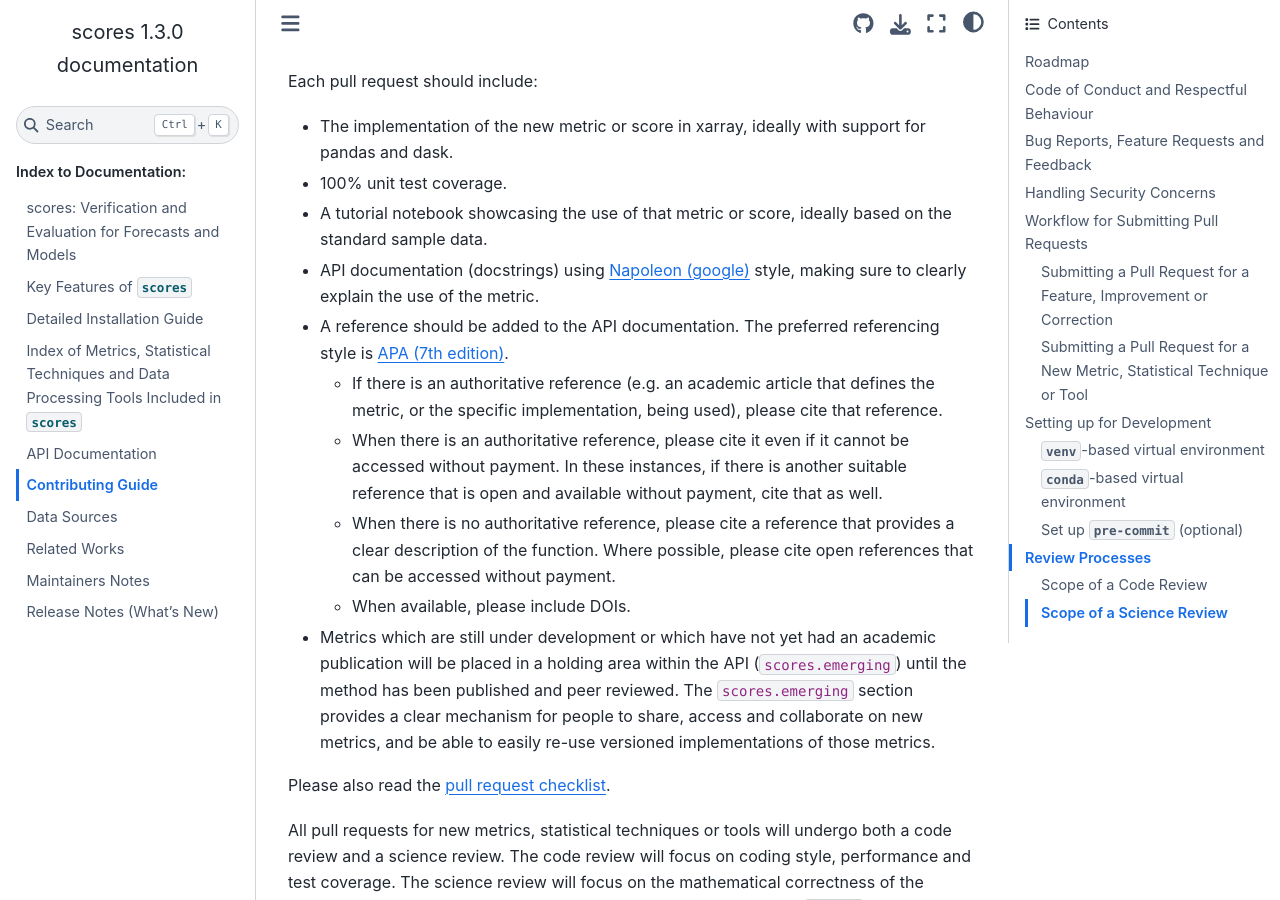
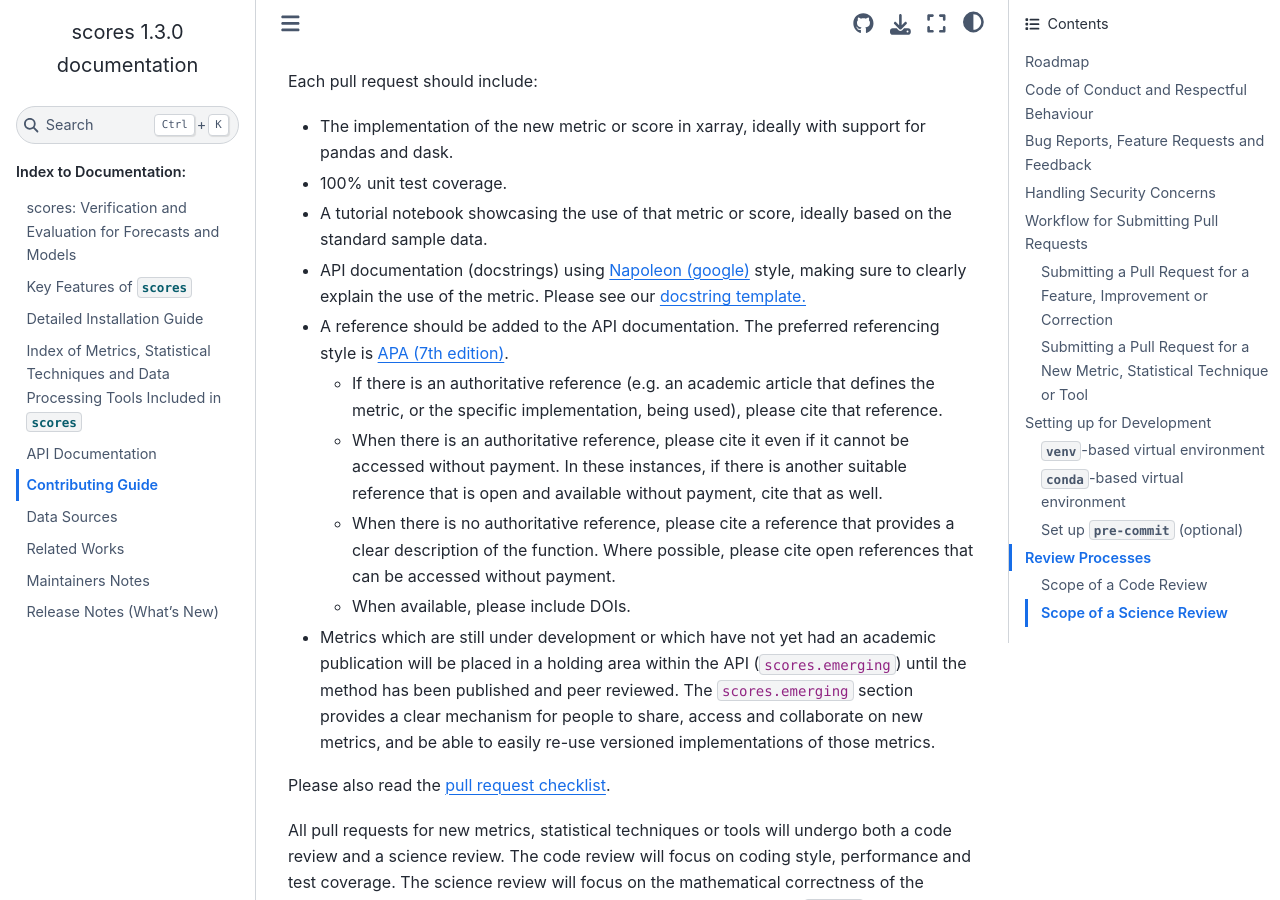
Before and after one commit to nci/scores, a Sphinx documentation site: the page built from docs/contributing.md, in a window 1280 px wide and 900 px high, scrolled down 2355 px. Built offline with Sphinx 7.4.7 and the Sphinx Book theme 1.1.4, drawn with Linux system fonts in a browser that asks for light colours; pages that are not in the unit, such as notebooks, are missing from menus.

Commit message:
Link the docstring template in the contributor's guide

```diff
--- a/docs/contributing.md
+++ b/docs/contributing.md
@@ -58,7 +58,7 @@ Each pull request should include:
  - The implementation of the new metric or score in xarray, ideally with support for pandas and dask.
  - 100% unit test coverage.
  - A tutorial notebook showcasing the use of that metric or score, ideally based on the standard sample data.
- - API documentation (docstrings) using [Napoleon (google)](https://sphinxcontrib-napoleon.readthedocs.io/en/latest/example_google.html) style, making sure to clearly explain the use of the metric.
+ - API documentation (docstrings) using [Napoleon (google)](https://sphinxcontrib-napoleon.readthedocs.io/en/latest/example_google.html) style, making sure to clearly explain the use of the metric. Please see our [docstring template.](docstring_template.md)
  - A reference should be added to the API documentation. The preferred referencing style is [APA (7th edition)](https://apastyle.apa.org/style-grammar-guidelines/references/examples).
    - If there is an authoritative reference (e.g. an academic article that defines the metric, or the specific implementation, being used), please cite that reference.
    - When there is an authoritative reference, please cite it even if it cannot be accessed without payment. In these instances, if there is another suitable reference that is open and available without payment, cite that as well.
```
